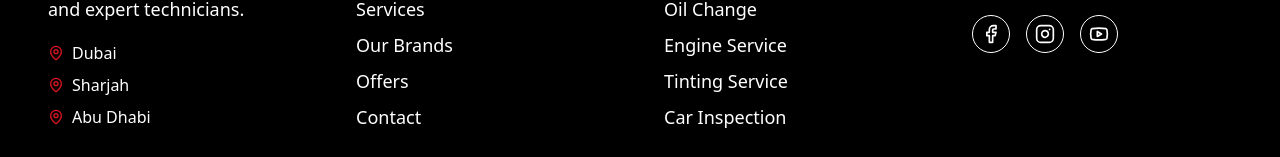
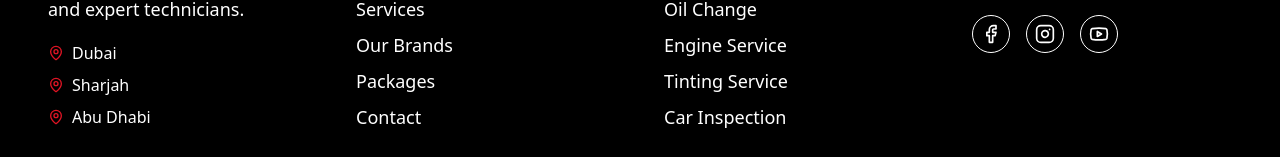
Before and after one commit to Vr7Rizwan/full-speed-auto, a Next.js app: page / in a window 1280 px wide. Shown: the part 5284-5441 px from the top of the page. Built offline with nearby package versions, Linux system fonts and the light colour scheme.

Commit message:
Footer Links fixed

```diff
--- a/app/components/CarWorkshopForm.tsx
+++ b/app/components/CarWorkshopForm.tsx
@@ -78,7 +78,7 @@ const CarWorkshopForm = () => {
     </section>
 
             {/* Right Form */}
-      <Form/>
+          <Form/>
 
         </section>
     );
--- a/app/resources/footer.ts
+++ b/app/resources/footer.ts
@@ -4,7 +4,7 @@ export const quickLinks: { name: string; href: string }[] = [
   { name: "About Us", href: "/about" },
   { name: "Services", href: "/services" },
   { name: "Our Brands", href: "/brands" },
-  { name: "Offers", href: "/offers" },
+  { name: "Packages", href: "/packages" },
   { name: "Contact", href: "/contact" },
 ];
 export const usefulLinks: { name: string; href: string }[] = [
```
